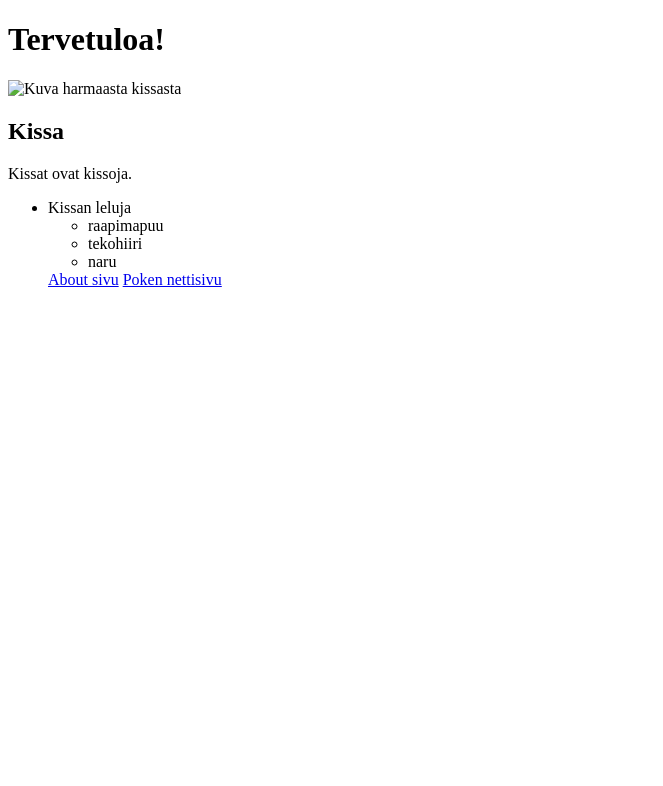
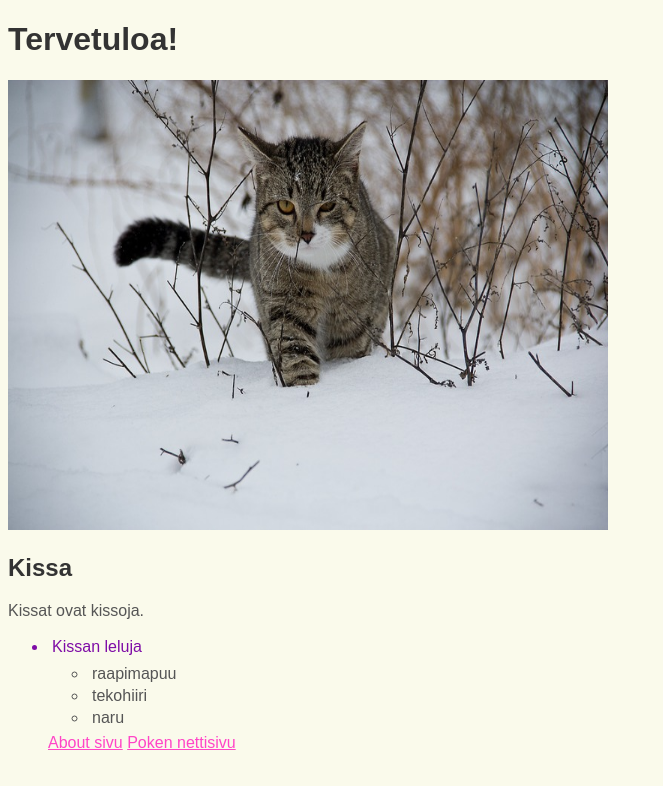
Before and after one commit to MayoAddict/webbiprojekti, a plain HTML site: page docs/index.html in a window 1280 px wide. Shown: the whole page, without its empty margins (0-663 px from the left). Drawn offline with Linux system fonts and the light colour scheme; the site is published under a folder, as on GitHub Pages, so addresses that start at the root find nothing.

Commit message:
linkkien korjaus docks kansiossa oikein

```diff
--- a/docs/index.html
+++ b/docs/index.html
@@ -9,7 +9,7 @@
 
 <title>Etusivu</title>
 
-<link rel="stylesheet" href="/assets/styles.css">
+<link rel="stylesheet" href="assets/styles.css">
 
 <meta name="viewport" content="width=device-width, initial-scale=1">
 
@@ -19,7 +19,7 @@
 
 	<h1 class="otsikko">Tervetuloa!</h1>
 
-	<img src="/assets/kissa.jpg" height="450" width="600" alt="Kuva harmaasta kissasta">
+	<img src="assets/kissa.jpg" height="450" width="600" alt="Kuva harmaasta kissasta">
 
 	<h2 class="otsikko">Kissa</h2>
 	<p>Kissat ovat kissoja.</p>
```
Also changed, not shown: docs/about.html (+1 -1 lines).
